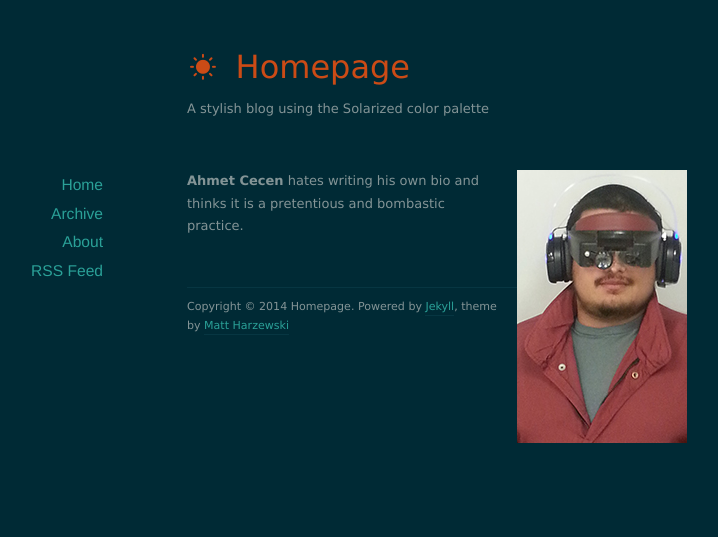
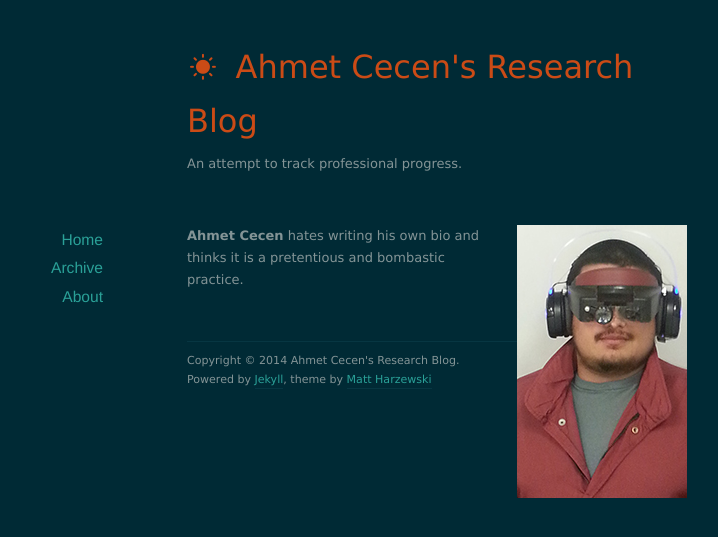
Before and after one commit to Eng-RSMY/ahmetcecen.github.io, a Jekyll site: the page built from about/index.markdown, in a window 1280 px wide. Shown: the top 537 px of the page, without its empty margins (203-921 px from the left). Built offline with Jekyll 4.4.1, drawn with Linux system fonts in a browser that asks for light colours; nearby versions of some CDN libraries.

Commit message:
Removed Feed Link

```diff
--- a/_config.yml
+++ b/_config.yml
@@ -1,8 +1,8 @@
-name: Homepage
+name: Ahmet Cecen's Research Blog
 markdown: kramdown
 input: GFM
 url: http://ahmetcecen.github.io/
-description: A stylish blog using the Solarized color palette
+description: An attempt to track professional progress.
 
 
 permalink: /:year/:month/:day/:title/
--- a/_layouts/default.html
+++ b/_layouts/default.html
@@ -37,7 +37,7 @@
           <li><a href="/archives">Archive</a></li>
           <li><a href="/about">About</a></li>
           <!--<li><a href="http://twitter.com/redwall_hp">Twitter</a></li>-->
-          <li><a href="/feed.xml">RSS Feed</a></li>
+          <!--<li><a href="/feed.xml">RSS Feed</a></li>-->
         </ul>
       </nav>
     </div>
```
